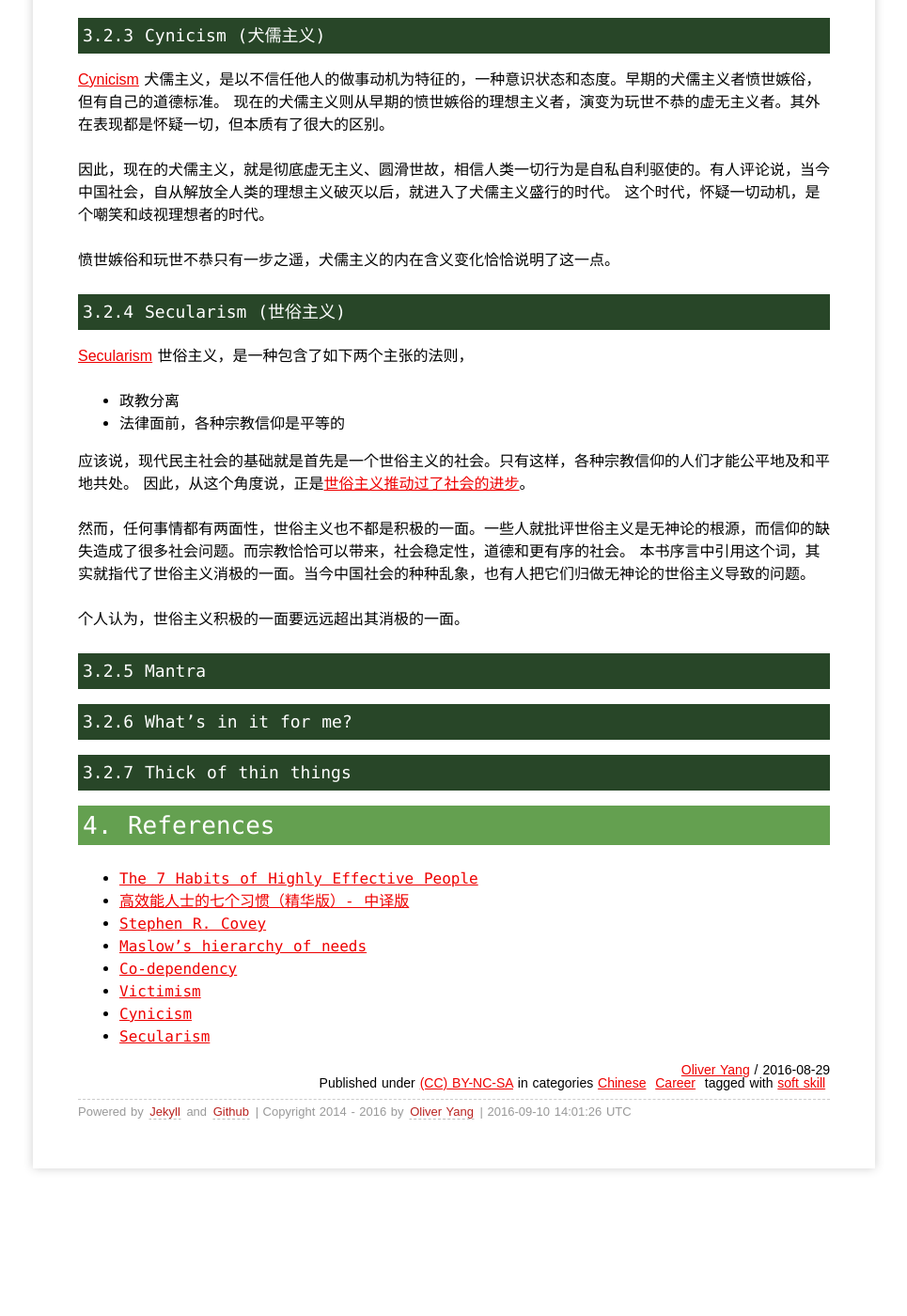
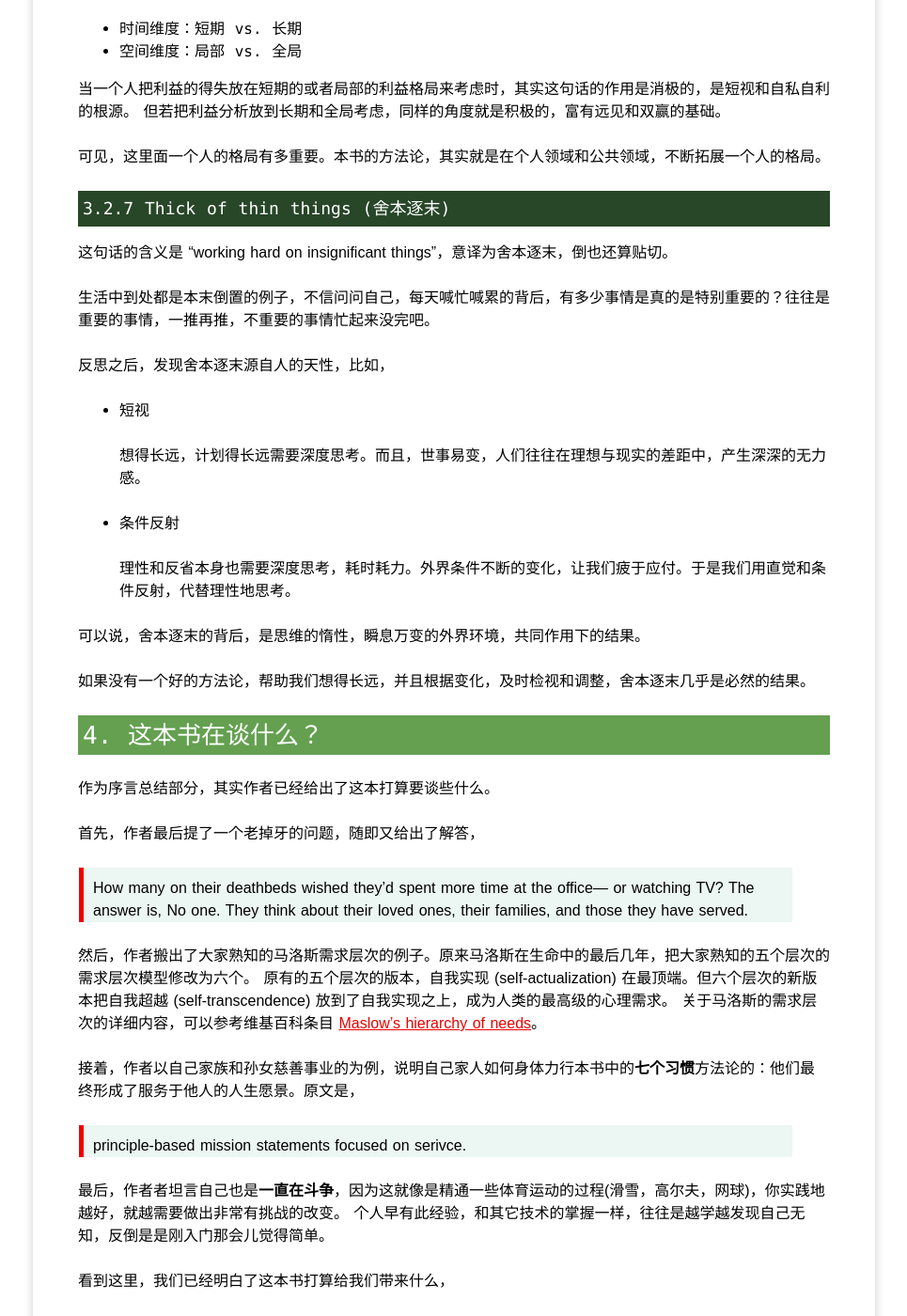
Before and after one commit to yangoliver/yangoliver.github.io, a Jekyll site: the page built from _posts/2016/2016-08-29-7-habits-1.md, in a window 1280 px wide and 1400 px high, scrolled down 4141 px. Shown: the whole window at 94% size, without its empty margins (157-1122 px from the left). Built offline with Jekyll 4.4.1, drawn with Linux system fonts in a browser that asks for light colours; comment, search, counter and statistics services are not loaded; before the commit the page ends 5432 px from its top, so only the background shows below that; some of the changed text lies outside the part shown.

Commit message:
a new blog: 7 habits notes - foreword

```diff
--- a/_posts/2016/2016-08-29-7-habits-1.md
+++ b/_posts/2016/2016-08-29-7-habits-1.md
@@ -37,7 +37,7 @@ Stephen Covey 在书中写到：**"Common Sense is not Common Practice"**。若
 
 所以，还是推荐读英文原版。
 
-## 3. 解读
+## 3. 为什么读这本书?
 
 序言部分令人印象深刻。
 通过阐述当前**人类面临的最普遍的挑战 (Most common human challenges)**，引出了为什么要读这本书和这本书在谈什么。这是对 7 Habits 这一方法论 Why 这一层面的阐述。
@@ -46,7 +46,7 @@ Stephen Covey 在书中写到：**"Common Sense is not Common Practice"**。若
 直到最近几年，越来越多的生活琐事，遭遇瓶颈期的职业生涯，日益严重的压力，和时间碎片化问题，时时困扰着我。
 想安慰一下自己，不能顿悟是时机未到。但随即又闪念，那些善于思考的人，可以很容易创造出很多这样的顿悟的“时机"吧？自己终究是思考得太少。
 
-### 3.1 为什么读这本书?
+### 3.1 我们的挑战
 
 生活中，当人们经历重大的问题和选择时，那些平日里貌似虚无缥缈的**三观**问题就会一下子浮出水面。
 
@@ -118,7 +118,7 @@ Stephen Covey 在书中写到：**"Common Sense is not Common Practice"**。若
       - 新问题或 trade-off
         - 舍本逐末。我们发现自己在不重要的事情上努力地工作
         - 生活的平衡和内心的平和不能通过技术提高效率解决
-  - ["What's in it for me?" (与我何干?)](http://www.urbandictionary.com/define.php?term=WIIFM)
+  - ["What's in it for me?" (对我有什么好处?)](http://www.urbandictionary.com/define.php?term=WIIFM)
     - What & Why
       - 原因
         - 现代社会教育人们在生活中竞争和获胜。
@@ -167,36 +167,7 @@ Stephen Covey 在书中写到：**"Common Sense is not Common Practice"**。若
         - 原则：认识到我们生命的意义和生活中积极追寻的东西正是原则----我们所相信的自然法则
 </pre>
 
-### 3.2 这本书在谈什么？
-
-作为序言总结部分，其实作者已经给出了这本打算要谈些什么。
-
-首先，作者最后提了一个老掉牙的问题，随即又给出了解答，
-
->How many on their deathbeds wished they’d spent more time at the office— or watching TV?
->The answer is, No one. They think about their loved ones, their families, and those they have served.
-
-然后，作者搬出了大家熟知的马洛斯需求层次的例子。原来马洛斯在生命中的最后几年，把大家熟知的五个层次的需求层次模型修改为六个。
-原有的五个层次的版本，自我实现 (self-actualization) 在最顶端。但六个层次的新版本把自我超越 (self-transcendence) 放到了自我实现之上，成为人类的最高级的心理需求。
-关于马洛斯的需求层次的详细内容，可以参考维基百科条目 [Maslow's hierarchy of needs](https://en.wikipedia.org/wiki/Maslow%27s_hierarchy_of_needs)。
-
-接着，作者以自己家族和孙女慈善事业的为例，说明自己家人如何身体力行本书中的**七个习惯**方法论的：他们最终形成了服务于他人的人生愿景。原文是，
-
->principle-based mission statements focused on serivce.
-
-最后，作者者坦言自己也是**一直在斗争**，因为这就像是精通一些体育运动的过程(滑雪，高尔夫，网球)，你实践地越好，就越需要做出非常有挑战的改变。
-个人早有此经验，和其它技术的掌握一样，往往是越学越发现自己无知，反倒是是刚入门那会儿觉得简单。
-
-看到这里，我们已经明白了这本书打算给我们带来什么，
-
-* 制定出基于七个习惯发展而来的个人愿景
-* 践行七个习惯的方法论
-
-如果看完本书后，以上两个目标没有达成，那么可以把作者前言里的两句话送给自己,
-
-> To learn and not to do is really not to learn. To know and not to do is really not to know. － 学而不做是是不学，知而不做是无知。
-
-### 3.3 点滴
+### 3.2 琢磨
 
 序言里出现了一些有意思的名词和表达方式，搞明白后觉得值得再三回味。这里做个简单梳理。
 
@@ -255,14 +226,71 @@ Stephen Covey 在书中写到：**"Common Sense is not Common Practice"**。若
 
 个人认为，世俗主义积极的一面要远远超出其消极的一面。
 
-#### 3.2.5 Mantra
+#### 3.2.6 What's in it for me? (对我有什么好处?)
 
-#### 3.2.6 What's in it for me?
+在一件事的好处和利益不明确时，经常会问这么一句："What's in it for me (对我有什么好处)?"
+中译版直接翻译成”我的定位在哪里“，感觉完全错了。
 
-#### 3.2.7 Thick of thin things
+这句话可以放到两个维度上去体会，
 
+* 时间维度：短期 vs. 长期
+* 空间维度：局部 vs. 全局
 
-## 4. References
+当一个人把利益的得失放在短期的或者局部的利益格局来考虑时，其实这句话的作用是消极的，是短视和自私自利的根源。
+但若把利益分析放到长期和全局考虑，同样的角度就是积极的，富有远见和双赢的基础。
+
+可见，这里面一个人的格局有多重要。本书的方法论，其实就是在个人领域和公共领域，不断拓展一个人的格局。
+
+#### 3.2.7 Thick of thin things (舍本逐末)
+
+这句话的含义是 "working hard on insignificant things"，意译为舍本逐末，倒也还算贴切。
+
+生活中到处都是本末倒置的例子，不信问问自己，每天喊忙喊累的背后，有多少事情是真的是特别重要的？往往是重要的事情，一推再推，不重要的事情忙起来没完吧。
+
+反思之后，发现舍本逐末源自人的天性，比如，
+
+* 短视
+
+  想得长远，计划得长远需要深度思考。而且，世事易变，人们往往在理想与现实的差距中，产生深深的无力感。
+
+* 条件反射
+
+  理性和反省本身也需要深度思考，耗时耗力。外界条件不断的变化，让我们疲于应付。于是我们用直觉和条件反射，代替理性地思考。
+
+可以说，舍本逐末的背后，是思维的惰性，瞬息万变的外界环境，共同作用下的结果。
+
+如果没有一个好的方法论，帮助我们想得长远，并且根据变化，及时检视和调整，舍本逐末几乎是必然的结果。
+
+## 4. 这本书在谈什么？
+
+作为序言总结部分，其实作者已经给出了这本打算要谈些什么。
+
+首先，作者最后提了一个老掉牙的问题，随即又给出了解答，
+
+>How many on their deathbeds wished they’d spent more time at the office— or watching TV?
+>The answer is, No one. They think about their loved ones, their families, and those they have served.
+
+然后，作者搬出了大家熟知的马洛斯需求层次的例子。原来马洛斯在生命中的最后几年，把大家熟知的五个层次的需求层次模型修改为六个。
+原有的五个层次的版本，自我实现 (self-actualization) 在最顶端。但六个层次的新版本把自我超越 (self-transcendence) 放到了自我实现之上，成为人类的最高级的心理需求。
+关于马洛斯的需求层次的详细内容，可以参考维基百科条目 [Maslow's hierarchy of needs](https://en.wikipedia.org/wiki/Maslow%27s_hierarchy_of_needs)。
+
+接着，作者以自己家族和孙女慈善事业的为例，说明自己家人如何身体力行本书中的**七个习惯**方法论的：他们最终形成了服务于他人的人生愿景。原文是，
+
+>principle-based mission statements focused on serivce.
+
+最后，作者者坦言自己也是**一直在斗争**，因为这就像是精通一些体育运动的过程(滑雪，高尔夫，网球)，你实践地越好，就越需要做出非常有挑战的改变。
+个人早有此经验，和其它技术的掌握一样，往往是越学越发现自己无知，反倒是是刚入门那会儿觉得简单。
+
+看到这里，我们已经明白了这本书打算给我们带来什么，
+
+* 制定出基于七个习惯发展而来的个人愿景
+* 践行七个习惯的方法论
+
+如果看完本书后，以上两个目标没有达成，那么可以把作者前言里的两句话送给自己,
+
+> To learn and not to do is really not to learn. To know and not to do is really not to know. － 学而不做是是不学，知而不做是无知。
+
+## 5. References
 
 * [The 7 Habits of Highly Effective People](https://en.wikipedia.org/wiki/The_7_Habits_of_Highly_Effective_People)
 * [高效能人士的七个习惯（精华版）- 中译版](https://book.douban.com/subject/1048007)
```
